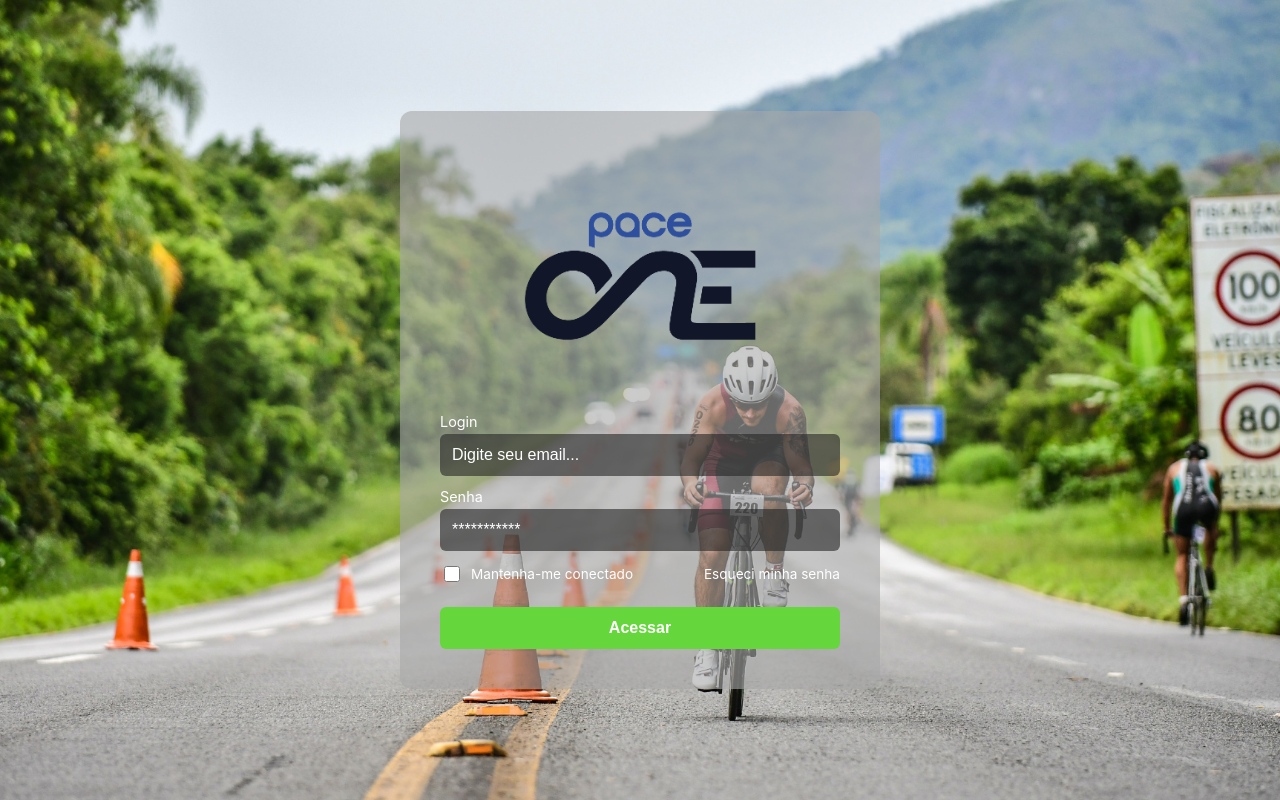
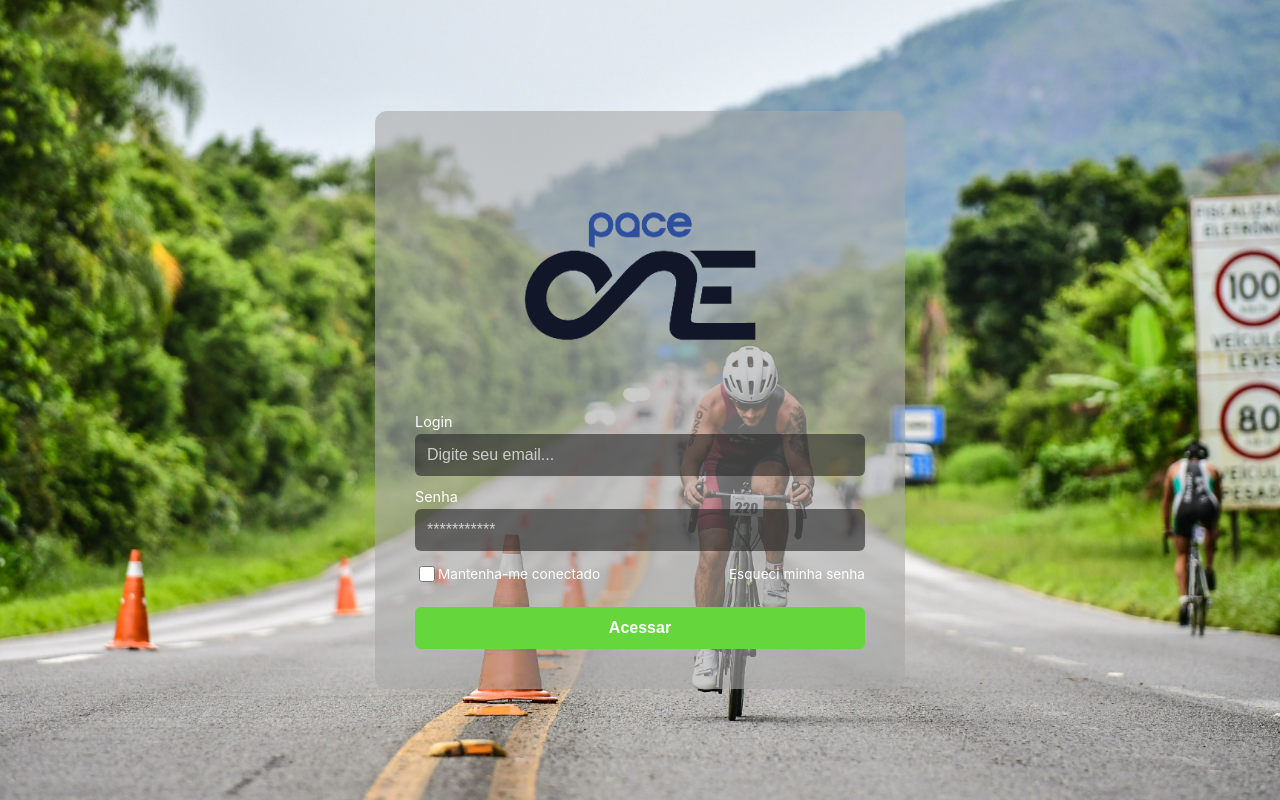
Before and after one commit to ViniSiqueira/PaceOne, a React (Create React App) app: page /login in a window 1280 px wide. Built offline with nearby package versions, Linux system fonts and the light colour scheme.

Commit message:
Adição de toast; remoção de gap no checkbox; melhoria opacidade do placeholder do input

```diff
--- a/package.json
+++ b/package.json
@@ -9,6 +9,7 @@
     "@testing-library/user-event": "^13.5.0",
     "react": "^19.1.0",
     "react-dom": "^19.1.0",
+    "react-hot-toast": "^2.5.2",
     "react-router-dom": "^7.6.3",
     "react-scripts": "5.0.1",
     "web-vitals": "^2.1.4"
--- a/src/App.js
+++ b/src/App.js
@@ -3,12 +3,15 @@ import { BrowserRouter as Router, Routes, Route, Navigate } from 'react-router-d
 import Login from './pages/Login/Login';
 import Home from './pages/Home/Home';
 import PrivateRoute from './routes/PrivateRoute';
+import { Toaster } from 'react-hot-toast';
 
 function App() {
   return (
+    <>
+      <Toaster position="top-right" />
       <Router>
         <Routes>
-        <Route path="/" element={<Navigate to="/home" />} />
+          <Route path="/" element={<Navigate to="/login" />} />
           <Route path="/login" element={<Login />} />
           <Route
             path="/home"
@@ -20,6 +23,7 @@ function App() {
           />
         </Routes>
       </Router>
+    </>
   );
 }
 
--- a/src/components/CheckBox/CheckBox.css
+++ b/src/components/CheckBox/CheckBox.css
@@ -1,7 +1,6 @@
 .custom-checkbox {
   display: flex;
   align-items: center;
-  gap: 8px;
   font-size: 0.85rem;
   color: white;
   cursor: pointer;
--- a/src/components/Input/Input.css
+++ b/src/components/Input/Input.css
@@ -21,5 +21,5 @@
 
 .custom-input::placeholder {
     color: white;
-    opacity: 1;
+    opacity: 0.7;
 }
--- a/src/pages/Login/Login.css
+++ b/src/pages/Login/Login.css
@@ -14,7 +14,7 @@
     padding: 40px;
     border-radius: 12px;
     width: 100%;
-    max-width: 400px;
+    max-width: 450px;
     color: white;
     display: flex;
     flex-direction: column;
@@ -30,6 +30,7 @@
     display: block;
     transform: scale(1.8);
     transform-origin: center;
+    pointer-events: none;
 }
 
 .login-options {
--- a/src/pages/Login/Login.jsx
+++ b/src/pages/Login/Login.jsx
@@ -6,6 +6,7 @@ import Input from '../../components/Input/Input';
 import Button from '../../components/Button/Button';
 import Checkbox from '../../components/CheckBox/CheckBox';
 import Label from '../../components/Label/Label';
+import toast from 'react-hot-toast';
 
 const Login = () => {
   const [usuario, setUsuario] = useState('');
@@ -16,9 +17,10 @@ const Login = () => {
   const handleLogin = () => {
     if (usuario === 'admin' && senha === '123') {
       localStorage.setItem('auth', 'true');
+      toast.success('Login realizado com sucesso!');
       navigate('/home');
     } else {
-      alert('Login inválido');
+      toast.error('Usuário ou senha inválidos');
     }
   };
 
```
Also changed, not shown: 1 other file (tests, documents, lock files or other folders). Lines whose indentation alone changed are shown as unchanged.
